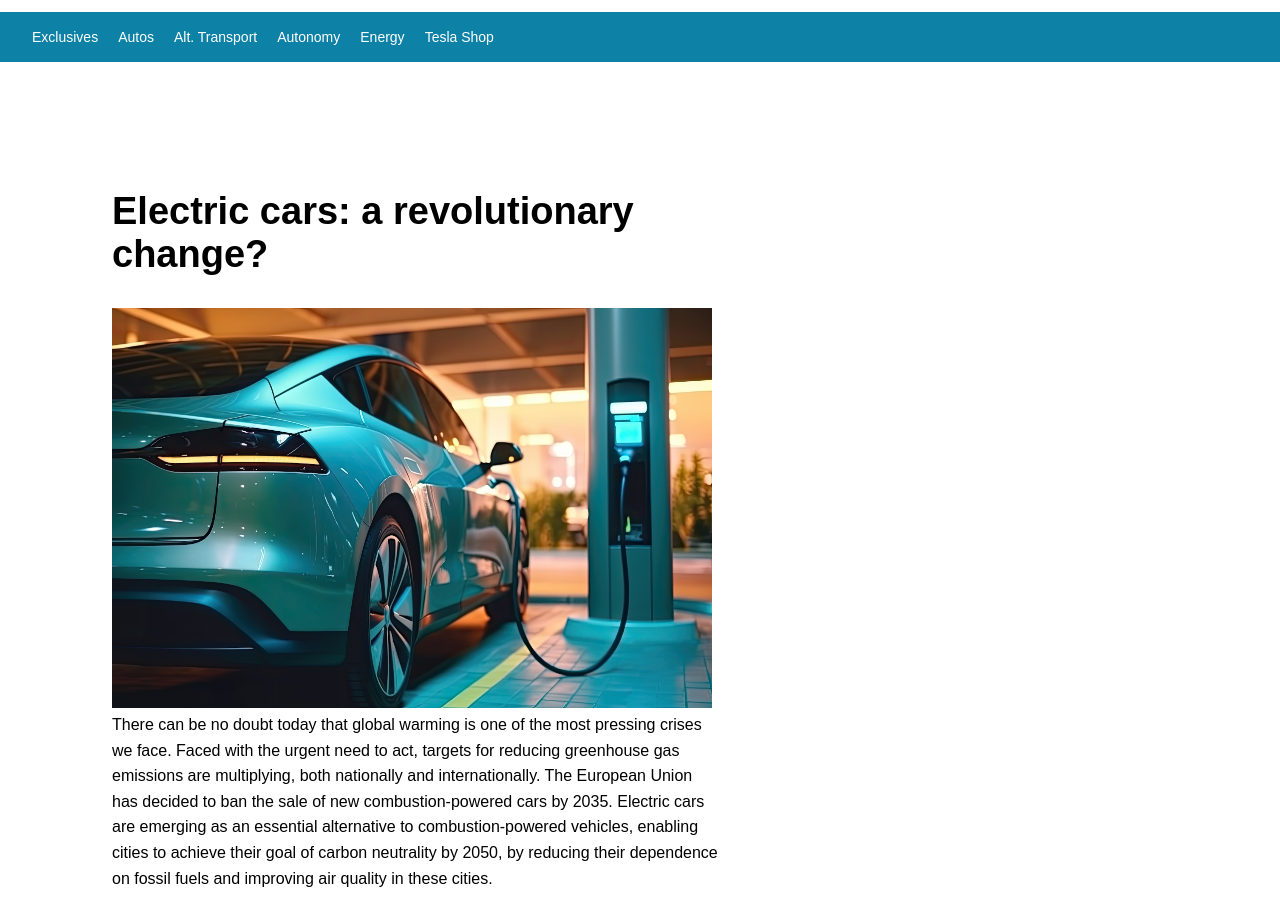
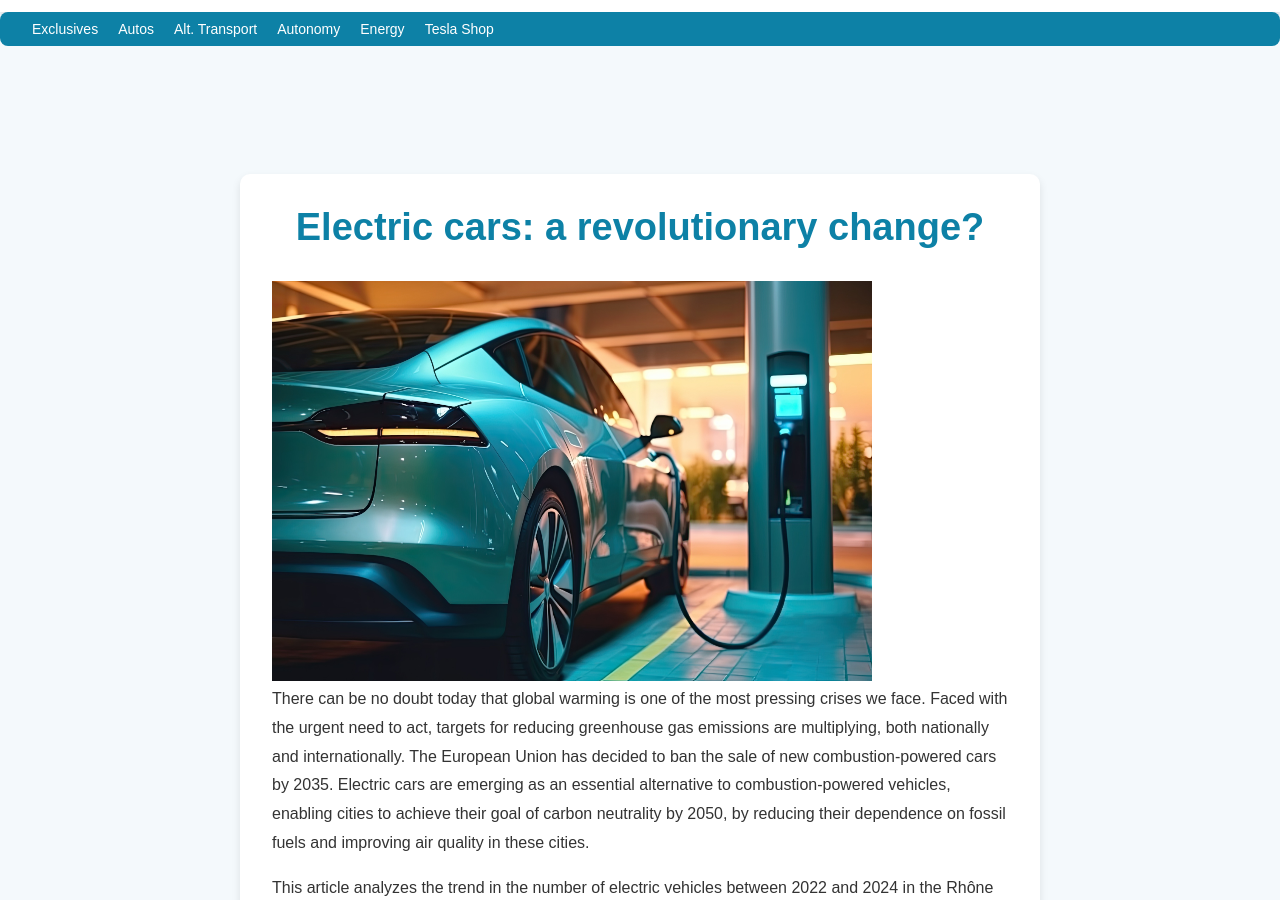
Before and after one commit to diarracse/Electrek, a plain HTML site: page index.html in a window 1280 px wide. Shown: the part 52-952 px from the top of the page. Drawn offline with nearby package versions, Linux system fonts and the light colour scheme; a script that the page names is missing.

Commit message:
Update style.css

```diff
--- a/style.css
+++ b/style.css
@@ -1,4 +1,3 @@
-/* General reset */
 * {
     margin: 0;
     padding: 0;
@@ -6,61 +5,70 @@
     font-family: 'proxima-nova', Arial, sans-serif;
 }
 
+body {
+    background-color: #f4f9fc;
+    color: #333;
+}
+
 .navbar {
     background-color: white;
     display: flex;
     justify-content: left;
     padding: 1rem 2rem;
-    display: flex;
     height: 4rem;
+    box-shadow: 0 4px 6px rgba(0, 0, 0, 0.1);
 }
 
 .logo-image {
     height: 30px;
-    /* Adjust the height of the logo */
     width: auto;
-    /* Keeps the aspect ratio of the image */
 }
 
-/* Styling for navbar menu */
 .navbar-menu {
     list-style-type: none;
-    /* Remove bullet points */
     display: flex;
-    /* Align items horizontally */
-    padding: 1rem 2rem;
+    padding: 0.5rem 2rem;
     margin: 0;
     background-color: #0D81A6;
+    border-radius: 8px;
 }
 
 .navbar-menu li {
     margin-right: 20px;
-    /* Add space between items */
 }
 
 .navbar-menu a {
     text-decoration: none;
-    /* Remove underline from links */
     color: white;
-    /* Set the text color to white */
     font-size: 14px;
-    /* Adjust font size */
     font-weight: 500;
+    transition: color 0.3s ease;
+}
+
+.navbar-menu a:hover {
+    color: #FFD700;
 }
 
 .article {
-    margin: 8rem 35rem 0 7rem;
+    margin: 8rem auto 0 auto;
+    max-width: 50rem;
+    padding: 2rem;
+    background: white;
+    border-radius: 10px;
+    box-shadow: 0 4px 8px rgba(0, 0, 0, 0.1);
 }
 
 .article h1 {
     font-size: 38px;
     margin-bottom: 2rem;
+    color: #0D81A6;
+    text-align: center;
 }
 
 .article p {
     font-size: 16px;
     margin-bottom: 1rem;
-    line-height: 1.6;
+    line-height: 1.8;
 }
 
 button {
@@ -71,17 +79,20 @@ button {
     margin: 1rem 0;
     cursor: pointer;
     border-radius: 5px;
-    transition: background-color 0.3s ease;
+    transition: all 0.3s ease;
 }
 
 button:hover {
     background-color: #005f7f;
+    transform: scale(1.05);
 }
 
 #bullesContainer,
 #barresContainer {
-    margin-top: 5rem;
+    margin: 5rem auto;
     display: flex;
     justify-content: center;
     margin-bottom: 5rem;
+    gap: 1rem;
+    flex-wrap: wrap;
 }
```
